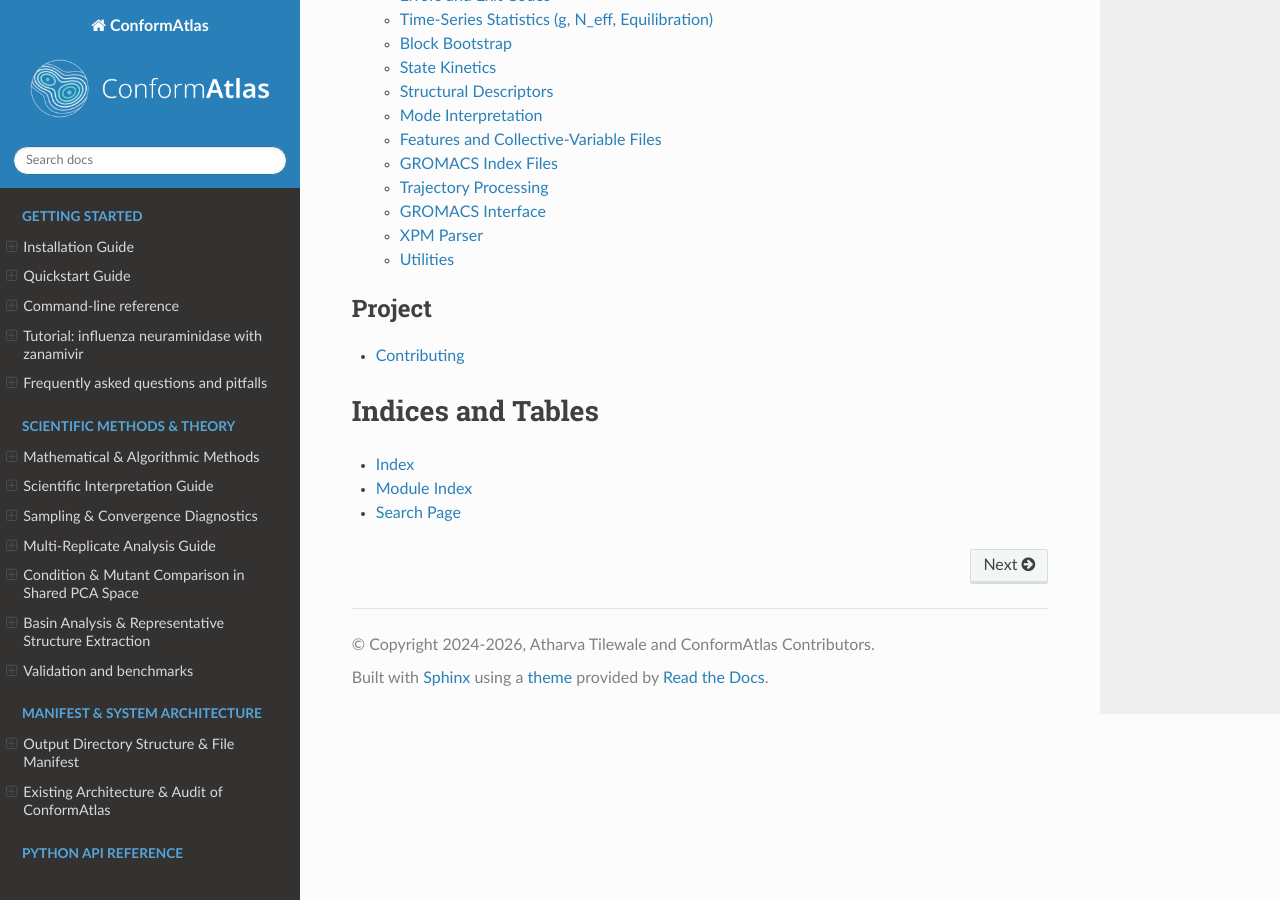
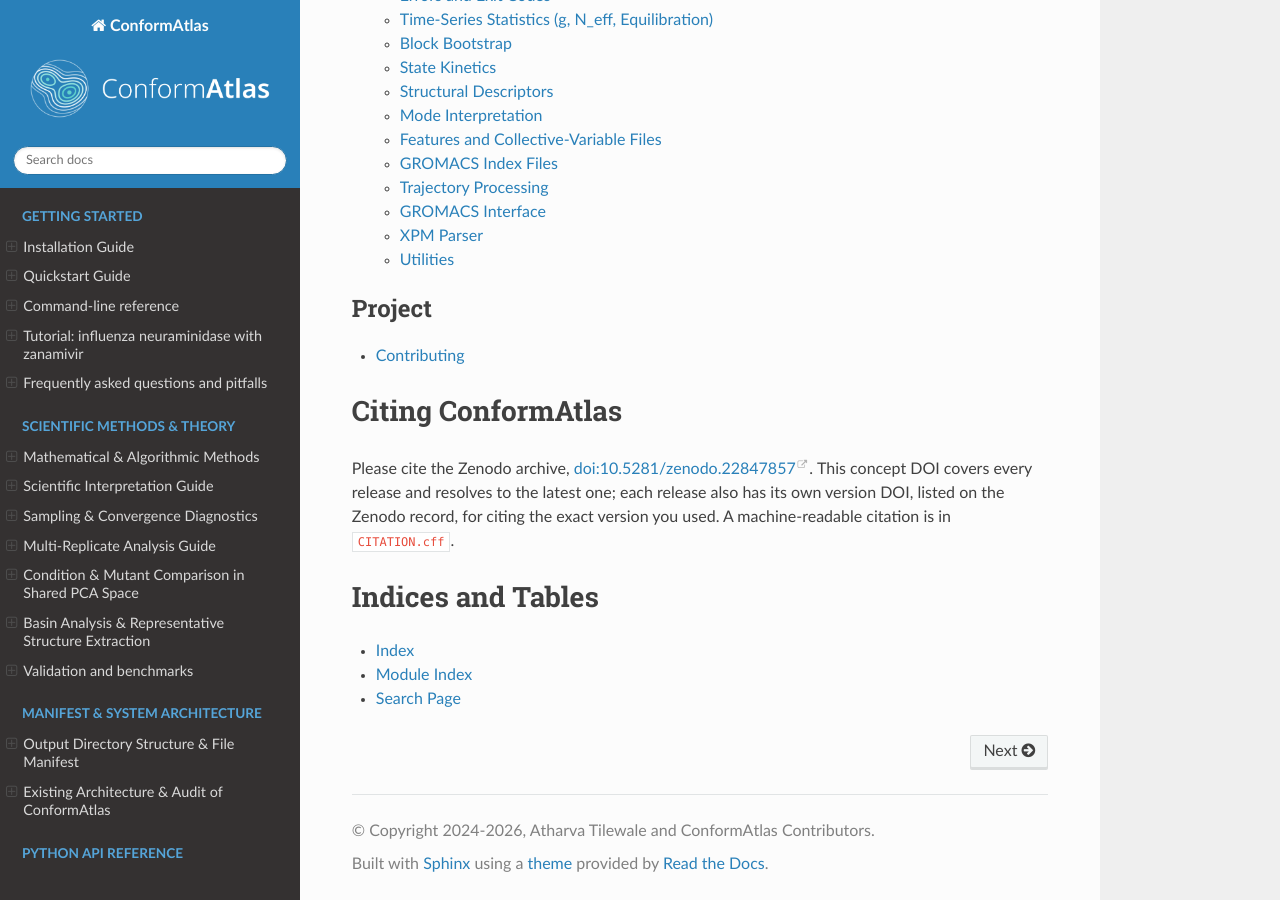
Before and after one commit to AtharvaTilewale/ConformAtlas, a Sphinx documentation site: the page built from docs/index.rst, in a window 1280 px wide and 900 px high, scrolled down 4471 px. Built offline with Sphinx 7.4.7 and the Read the Docs theme 3.1.0, drawn with Linux system fonts in a browser that asks for light colours.

Commit message:
Add the Zenodo concept DOI 10.5281/zenodo.22847857
The concept DOI covers every release (v0.1.0, v0.1.1, v1.0.0, v1.0.1 at the
time of writing, per the DataCite record) and resolves to the latest one.

- CITATION.cff: doi + identifiers (schema 1.2.0 validated with cffconvert).
- README: DOI badge, doi field in the BibTeX entry, note on concept vs version DOIs.
- docs/index.rst: "Citing ConformAtlas" section.
- pyproject.toml: DOI project URL (shown on PyPI from the next release).

```diff
--- a/docs/index.rst
+++ b/docs/index.rst
@@ -59,6 +59,14 @@ ConformAtlas Documentation
 
    contributing
 
+Citing ConformAtlas
+===================
+
+Please cite the Zenodo archive, `doi:10.5281/zenodo.22847857 <https://doi.org/10.5281/zenodo.22847857>`_.
+This concept DOI covers every release and resolves to the latest one; each
+release also has its own version DOI, listed on the Zenodo record, for citing
+the exact version you used. A machine-readable citation is in ``CITATION.cff``.
+
 Indices and Tables
 ==================
 
--- a/pyproject.toml
+++ b/pyproject.toml
@@ -86,6 +86,7 @@ conformatlas = "conformatlas.cli:main"
 Homepage = "https://github.com/AtharvaTilewale/ConformAtlas"
 Documentation = "https://conformatlas.readthedocs.io"
 Repository = "https://github.com/AtharvaTilewale/ConformAtlas"
+DOI = "https://doi.org/10.5281/zenodo.22847857"
 
 [tool.setuptools.packages.find]
 where = ["src"]
```
Also changed, not shown: README.md (+3 -1 lines), 1 other file.
